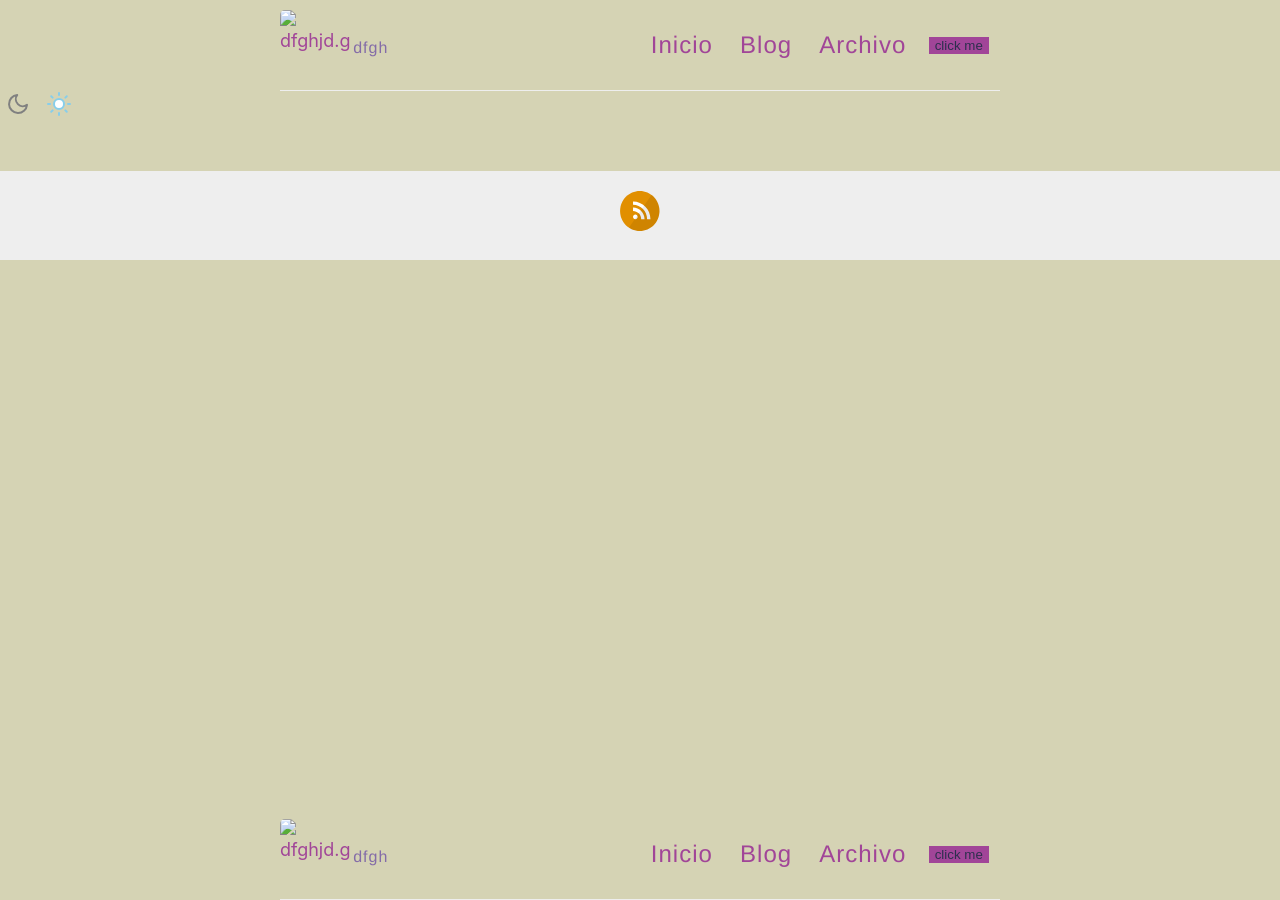
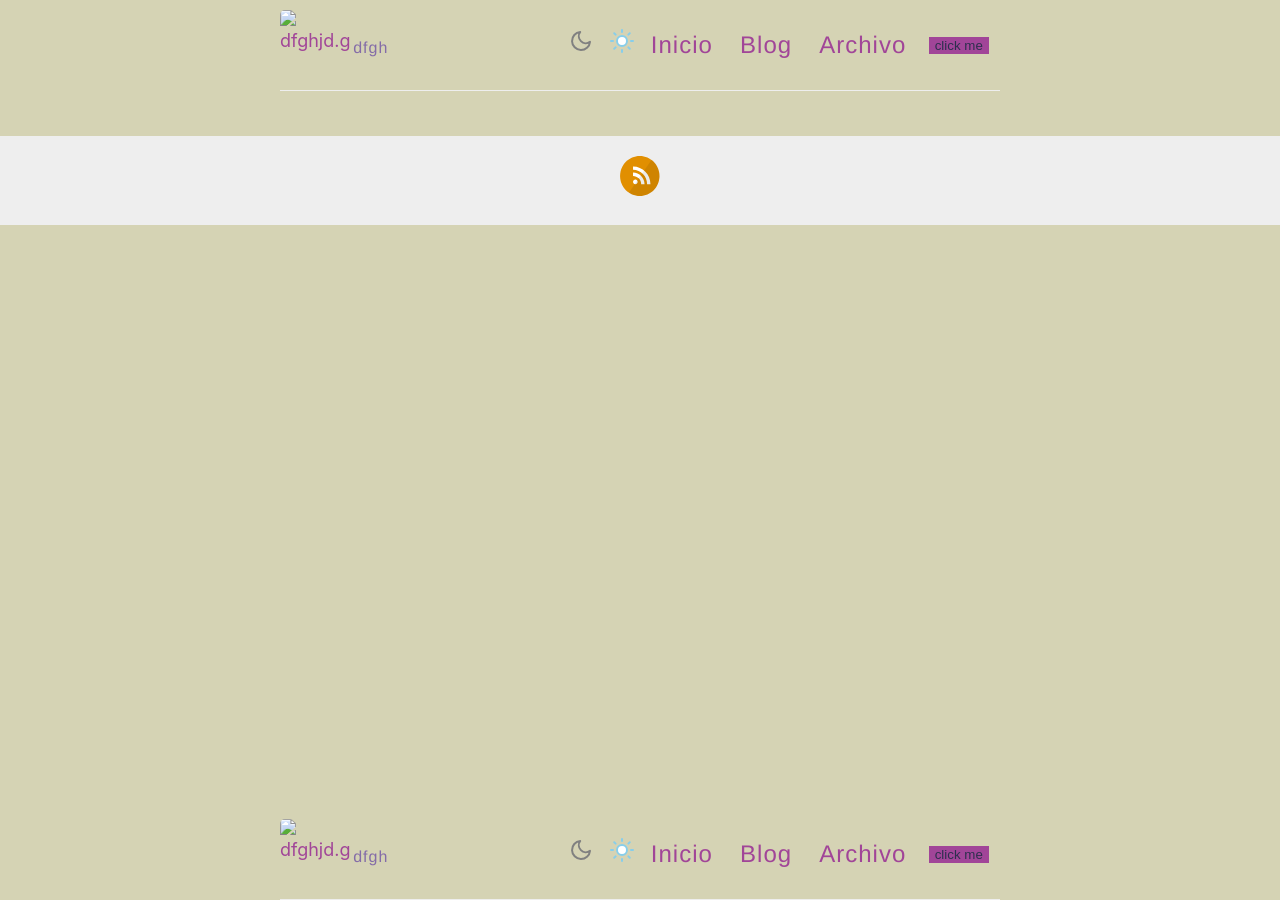
Before and after one commit to dfghjd/dfghjd.github.io, a Jekyll site: the page built from index.html, in a window 1280 px wide. Built offline with Jekyll 4.4.1, drawn with Linux system fonts in a browser that asks for light colours.

Commit message:
switch to header

```diff
--- a/_includes/header.html
+++ b/_includes/header.html
@@ -4,6 +4,7 @@
       <h1 class="site-name"><a href="{{ site.baseurl }}/">{{ site.name }}</a></h1>
       <p class="site-description">{{ site.description }}</p>
     </div>
+    {% include mode_toggle.html %}
     <nav>
       {% for nav in site.navs %}
       <a href="{{ site.baseurl }}{{ nav.href }}" class="{% if page.menu == nav.label %} selected {% endif %} site-header-nav-item" target="{{ nav.target | default: _self }}" title="{{ nav.label }}">{{ nav.label }}</a>
--- a/_layouts/default.html
+++ b/_layouts/default.html
@@ -14,7 +14,6 @@
       </div>
 
       <div class="wrapper-main">
-        {% include mode_toggle.html %}
         <div id="main" role="main" class="container">
           {{ content }}
         </div>
```
